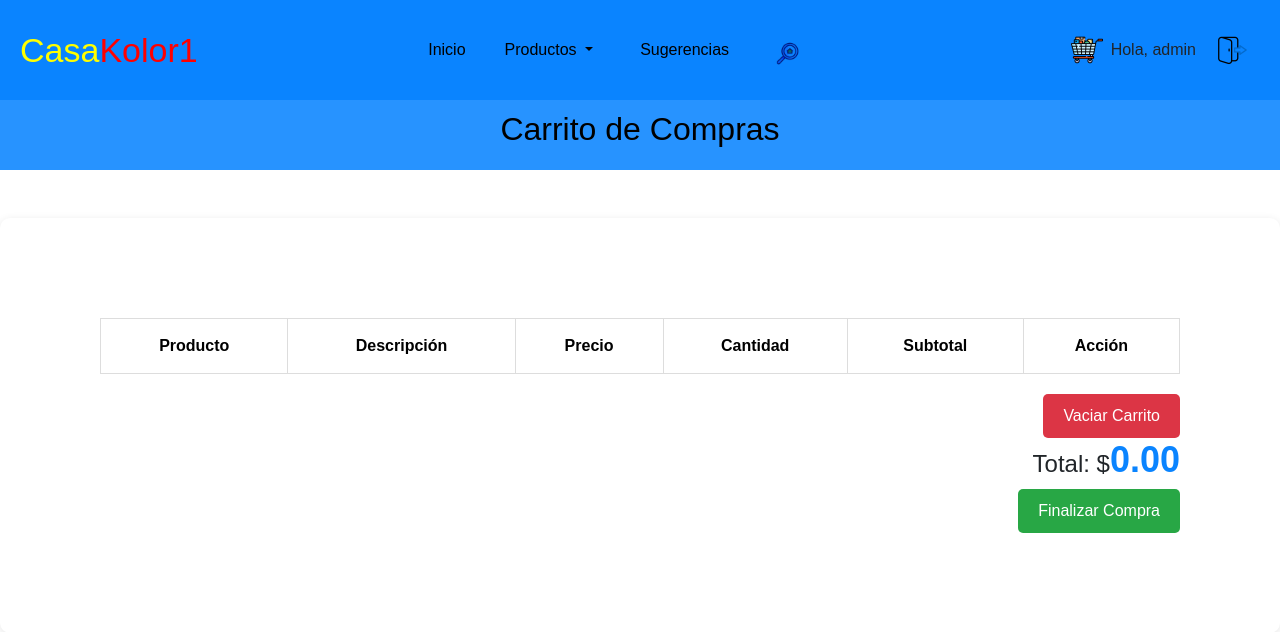
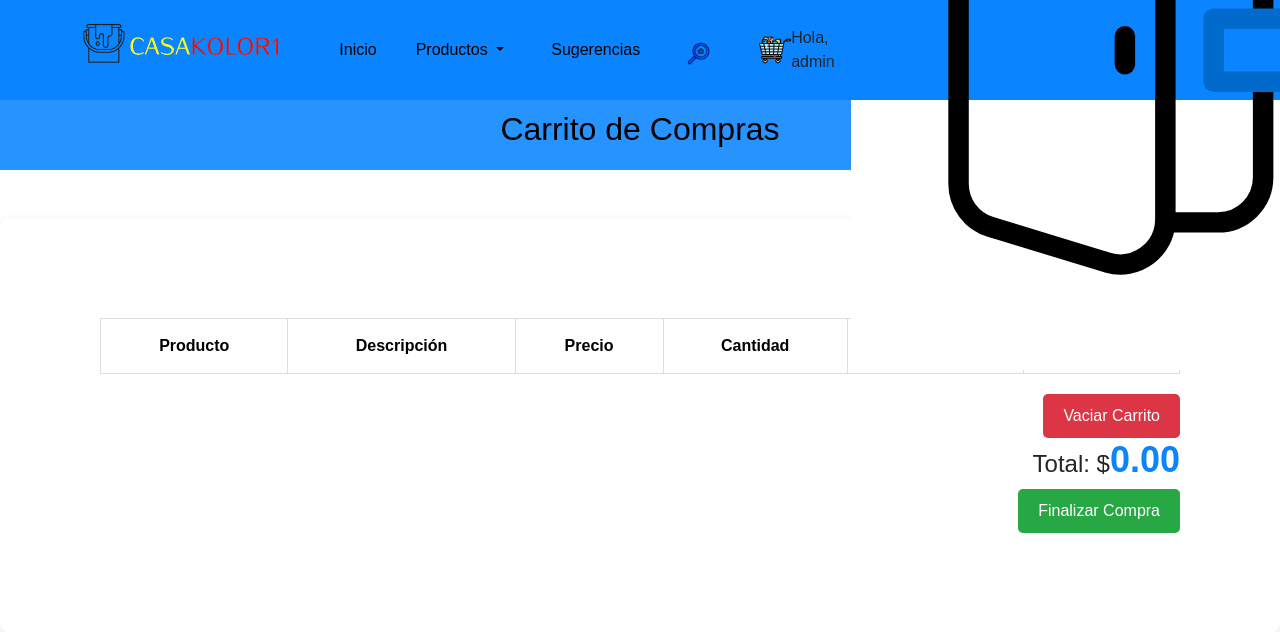
Before and after one commit to DevHector23/Proyecto-CasaKolor1, a Django app: page /carrito in a window 1280 px wide. Shown: the top 632 px of the page. Run offline with Django 5.2, Linux system fonts and the light colour scheme; a user stored in the database is signed in; lists and menus that the app fills with data are empty; parts of the project's set-up code (start-up, migrations or seed data) failed here and were passed over.

Commit message:
cambios logo

```diff
--- a/casaKolor1/static/css/menu.css
+++ b/casaKolor1/static/css/menu.css
@@ -25,14 +25,14 @@
     font-size: 34px;
     transition: 0.3s color;
 }
-.color1 {
+/* .color1 {
     color: yellow;
   }
 
 .color2 {
     color: red;
 }
-
+   */
 .login-button{
 
     color: #fff;
@@ -93,10 +93,7 @@
 .btn-custom:hover {
     background-color: rgba(234, 35, 35, 0.778); /* Color más intenso al hacer hover */
 }
-.img-small {
-    width: 40px;
-    height: 40px;
-}
+
 
 
 
--- a/casaKolor1/templates/base.html
+++ b/casaKolor1/templates/base.html
@@ -31,7 +31,10 @@
 <body>
     <nav class="navbar navbar-expand-lg fixed-top w-100">
         <div class="container-fluid">
-            <a class="navbar-brand me-auto" href="{% url 'home' %}"><span class="color1">Casa</span><span class="color2">Kolor1</span></a>
+            <!-- <a class="navbar-brand me-auto" href="{% url 'home' %}"><span class="color1">Casa</span><span class="color2">Kolor1</span></a> -->
+            <a class="navbar-brand me-auto" href="{% url 'home' %}">
+                <img src="{% static 'images/logo.png' %}" alt="CasaKolor1 Logo" height=100">
+            </a>
 
             <div class="offcanvas offcanvas-end" tabindex="-1" id="offcanvasNavbar"
                 aria-labelledby="offcanvasNavbarLabel">
```
Also changed, not shown: casaKolor1/static/images/logo.png (added), db.sqlite3.
